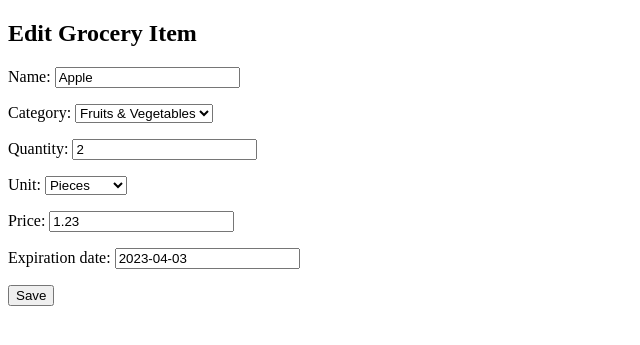
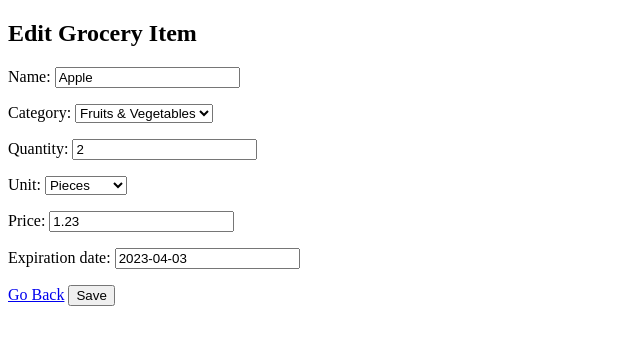
Before and after one commit to chandant9/idogrocery, a Django app: page /grocery/edit/1/ in a window 1280 px wide. Shown: the top 345 px of the page, without its empty margins (0-640 px from the left). Run offline with Django 4.2, Linux system fonts and the light colour scheme; data comes from the database, SQL or seed files in the repository.

Commit message:
minor addition of go back link also in edit.html page

```diff
--- a/grocery_app/grocery/templates/grocery/edit.html
+++ b/grocery_app/grocery/templates/grocery/edit.html
@@ -9,6 +9,7 @@
   <form method="POST">
     {% csrf_token %}
     {{ form.as_p }}
+      <a href="{% url 'grocery_list' %}">Go Back</a>
     <button type="submit">Save</button>
   </form>
 </body>
```
